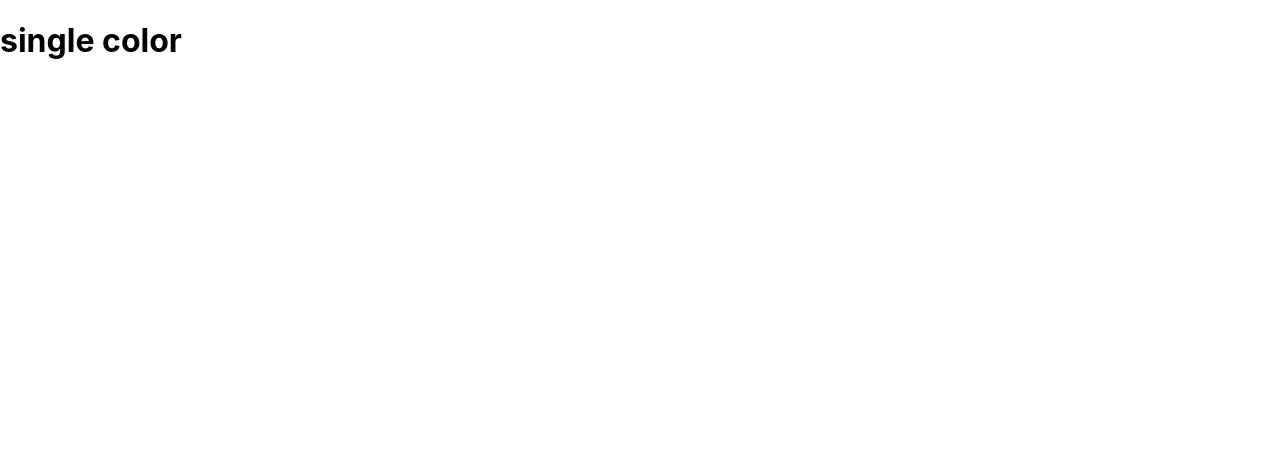
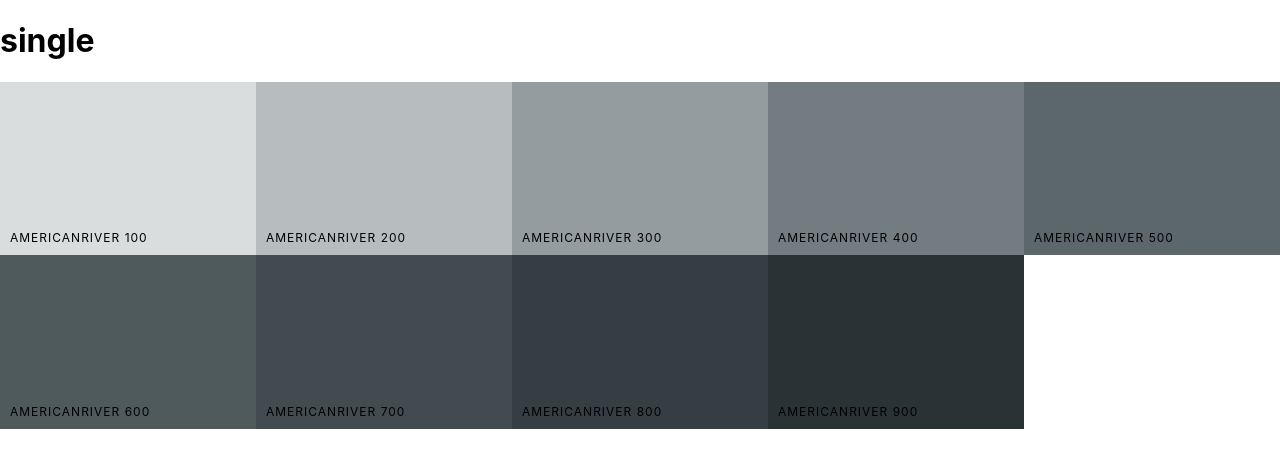
Before and after one commit to asashi26/react-colors, a React (Create React App) app: page /palette/flat-ui-colors-american/americanriver in a window 1280 px wide. Shown: the top 468 px of the page. Built offline with nearby package versions, Linux system fonts and the light colour scheme.

Commit message:
Display colors in SingleColorPalette

```diff
--- a/src/App.js
+++ b/src/App.js
@@ -15,6 +15,18 @@ function App() {
   }
   return (
     <Switch>
+       <Route
+        exact
+        path='/palette/:paletteId/:colorId'
+        render={(routeProps) => (
+          <SingleColorPalette
+            colorId={routeProps.match.params.colorId}
+            palette={
+              generatePalette(findPalette(routeProps.match.params.paletteId))
+            }
+          />
+        )}
+      />
       <Route
         exact
         path='/' render={(routeProps) => (
@@ -23,17 +35,14 @@ function App() {
       />
       <Route
         exact
-        path='/palette/:id' render={(routeProps) => (
+        path='/palette/:id'
+        render={(routeProps) => (
           <Pallete
             palette={
               generatePalette(findPalette(routeProps.match.params.id))
             }
-      />)}
-      />
-      <Route
-        exact
-        path='/palette/:paletteId/:colorId'
-        render={() => <SingleColorPalette />}
+          />
+        )}
       />
     </Switch>
     // <div>
--- a/src/components/Pallete.js
+++ b/src/components/Pallete.js
@@ -33,6 +33,7 @@ export default class Pallete extends Component {
         paletteId={id}
         // nebo můžeme zkonstruovat url už tady a poslat hotovou url
         // moreUrl={{`/palette/${id}/${color.id}`}}
+        showLink
       />
     ))
 
--- a/src/components/color-box.js
+++ b/src/components/color-box.js
@@ -18,7 +18,7 @@ class ColorBox extends Component {
   }
 
   render() {
-    const {name, background, paletteId, id} = this.props
+    const {name, background, paletteId, id, showLink} = this.props
     const {copied} = this.state
 
     return (
@@ -40,9 +40,11 @@ class ColorBox extends Component {
           {/* stop propagation zajišťuje aby se nespustila jiná akce
           než ten link, aby to i nezkopírovalo barvu jako zbytek color boxu */}
           {/* check relative routes in react router - přístup k informaci kde zrovna jsme / current url */}
-          <Link to={`/palette/${paletteId}/${id}`} onClick={e => e.stopPropagation}>
-            <span className='see-more'>More</span>
-          </Link>
+          {showLink && (
+            <Link to={`/palette/${paletteId}/${id}`} onClick={e => e.stopPropagation}>
+              <span className='see-more'>More</span>
+            </Link>
+          )}
         </div>
       </CopyToClipboard>
     )
--- a/src/components/single-color-palette.js
+++ b/src/components/single-color-palette.js
@@ -1,9 +1,34 @@
 import React, {Component} from 'react';
+import ColorBox from './color-box'
 
 class SingleColorPalette extends Component {
+  constructor(props) {
+    super(props)
+    this._shades = this.gatherShades(this.props.palette, this.props.colorId)
+  }
+
+  gatherShades(palette, colorToFilterBy) {
+     // return all shades of given color from palette
+    let shades = []
+    let allColors = palette.colors
+    for(let key in allColors) {
+      shades = shades.concat(
+        allColors[key].filter(color => color.id === colorToFilterBy)
+      )
+    }
+    // slice(1) odstraní první položku z pole - vrací nové pole
+    return shades.slice(1)
+  }
+
   render() {
+    const colorBox = this._shades.map(color => (
+      <ColorBox key={color.id} name={color.name} background={color.hex} showLink={false} />
+    ))
     return (
-      <h1>single color</h1>
+      <div className='palette'>
+        <h1>single</h1>
+        <div className='palette-colors'>{colorBox}</div>
+      </div>
     )
   }
 }
```
